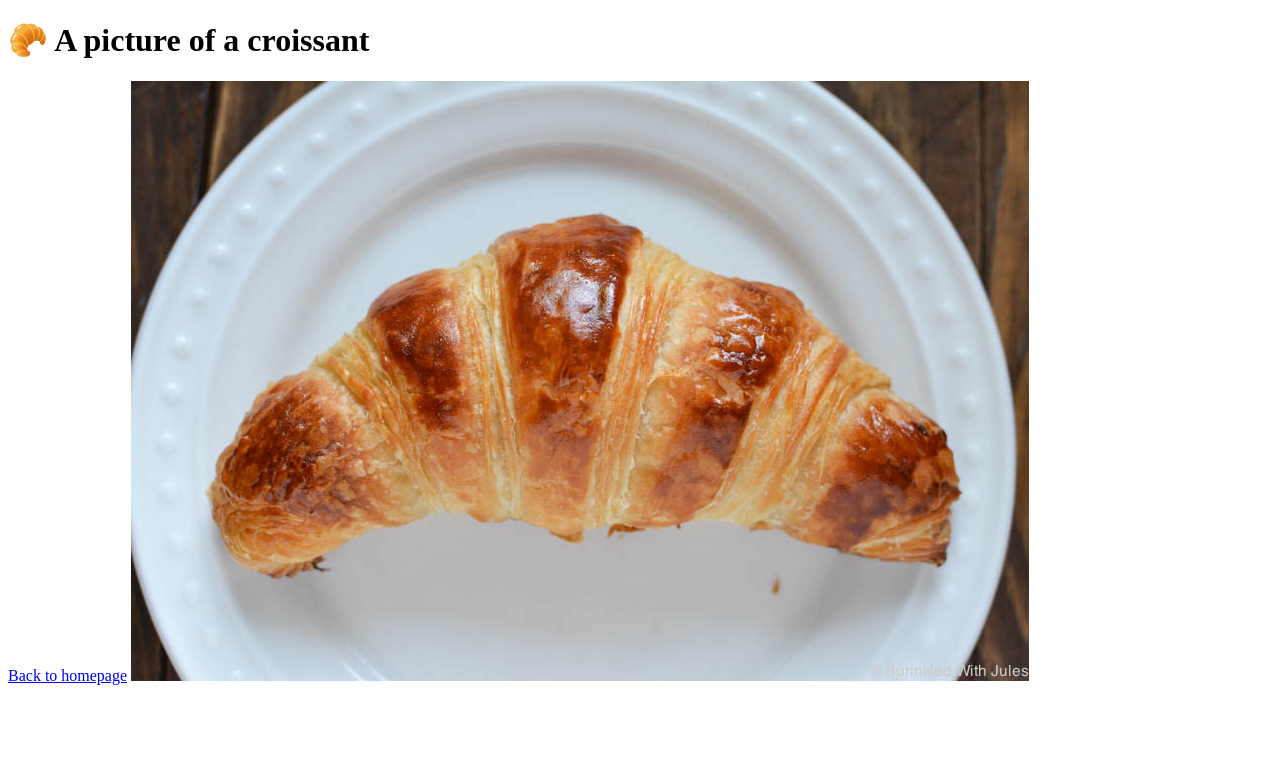
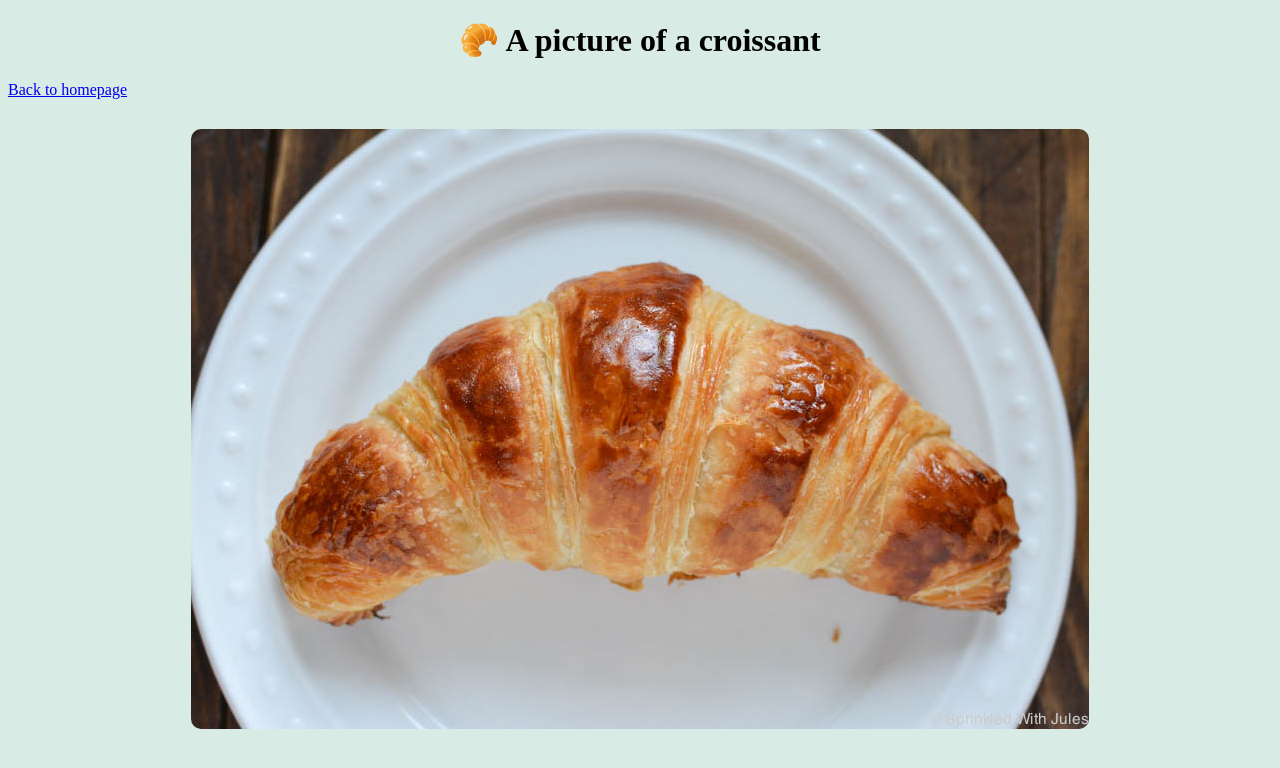
Before and after one commit to katjaloe/delicious-croissant, a plain HTML site: page photo.html in a window 1280 px wide. Drawn offline with Linux system fonts and the light colour scheme.

Commit message:
updated styling

```diff
--- /dev/null
+++ b/css/styles.css
@@ -0,0 +1,23 @@
+h1 {
+  text-align: center;
+}
+
+body {
+  background-color: #d8ebe4;
+}
+
+.links {
+  display: block;
+  text-align: center;
+}
+
+.links a {
+  margin: 0 20px;
+}
+
+.croissant-photo {
+  max-width: 100%;
+  border-radius: 10px;
+  display: block;
+  margin: 30px auto;
+}
--- a/photo.html
+++ b/photo.html
@@ -5,13 +5,14 @@
     <meta charset="UTF-8">
     <meta http-equiv="X-UA-Compatible" content="IE=edge">
     <meta name="viewport" content="width=device-width, initial-scale=1.0">
-    <title>Document</title>
+    <link rel="stylesheet" href="/css/styles.css">
+    <title>This is a croissant</title>
 </head>
 
 <body>
     <h1>🥐 A picture of a croissant</h1>
     <a href="/" title="Homepage">Back to homepage</a>
-    <img src="/src/croissant.jpg" title="Croissant" />
+    <img src="/src/croissant.jpg" title="Croissant" class="croissant-photo">
 </body>
 
 </html>
```
Also changed, not shown: contact.html (+1 -0 lines), index.html (+6 -1 lines).
